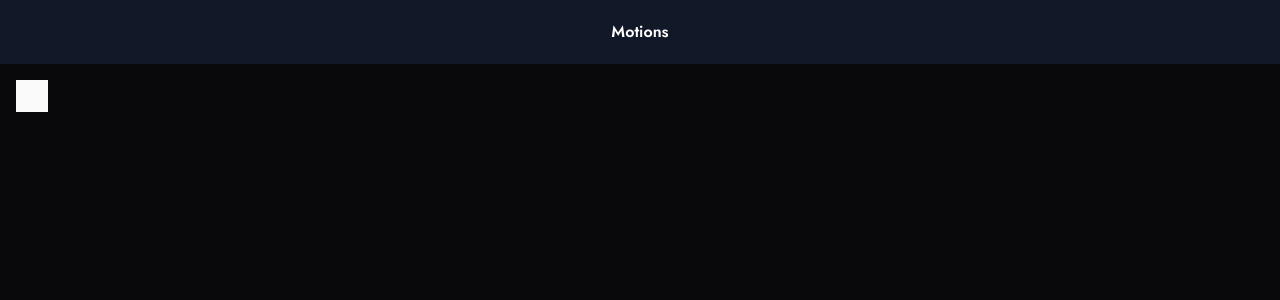
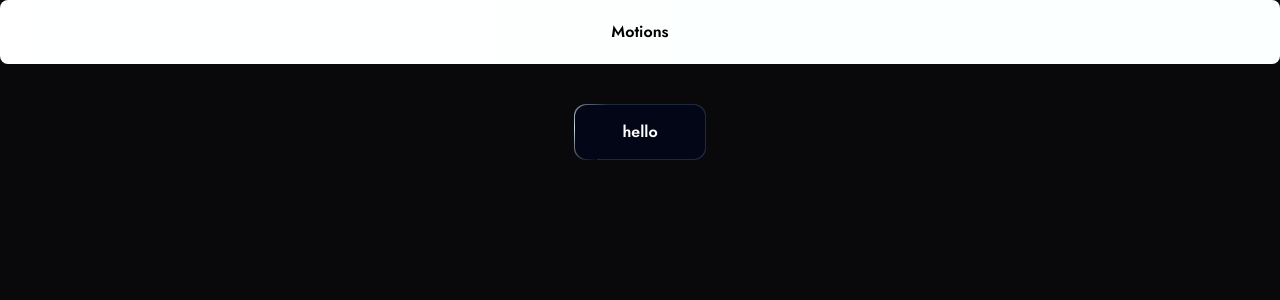
Before and after one commit to Zhoie/page-design-practice, a Next.js app: page /framer in a window 1280 px wide. Shown: the top 300 px of the page. Built offline with nearby package versions, Linux system fonts and the light colour scheme.

Commit message:
Add: light button.

```diff
--- a/src/app/framer/components/Block.tsx
+++ b/src/app/framer/components/Block.tsx
@@ -1,13 +1,15 @@
 'use client'
 import React from 'react'
-import {motion} from 'framer-motion'
+import { motion } from 'framer-motion'
 
 
-export default function Block() {
+export default function Block({ text }: { text?: string }) {
   return (
     <div className=''>
-        <div className='absolute p-4 m-4 bg-zinc-50'></div>
-
+      {/* <motion.div className='absolute p-8 m-4 bg-zinc-50' variants={animations} initial='hidden' animate='show' whileHover={'tap'}></motion.div> */}
+      <motion.div layout className='px-12 py-4 rounded-xl border-none bg-[conic-gradient(from_var(--shimmer-angle),theme(colors.slate.950)_0%,theme(colors.slate.300)_10%,theme(colors.slate.800)_20%)] animate-[shimmer_3s_linear_infinite]
+      relative
+      after:flex after:absolute after:bg-slate-950 after:inset-[1px] after:rounded-xl after:content-[attr(aria-label)] after:text-white after:items-center after:justify-center' aria-label={text}><span className='opacity-0'>{text}</span></motion.div>
     </div>
 
   )
--- a/src/app/framer/components/Navbar.module.css
+++ b/src/app/framer/components/Navbar.module.css
@@ -1,5 +1,6 @@
 .navbar {
     @apply flex justify-center items-center;
     @apply h-16;
-    @apply bg-gray-900 text-white ;
+    @apply text-black ;
+    @apply hover:text-white hover:duration-500;
   }
--- /dev/null
+++ b/src/app/framer/framer.css
@@ -0,0 +1,25 @@
+body {
+  background: theme('colors.slate.950');
+  color: theme('colors.slate.50');
+}
+
+/* main {
+  background: conic-gradient(from 45deg, white,black,white);
+  width: 100vw;
+  height: 100vh;
+} */
+
+@property --shimmer-angle {
+  syntax: '<angle>';
+  initial-value: 0deg;
+  inherits: false;
+}
+
+@keyframes shimmer {
+  0% {
+    --shimmer-angle: 0deg;
+  }
+  100% {
+    --shimmer-angle: 360deg;
+  }
+}
--- /dev/null
+++ b/src/app/framer/layout.tsx
@@ -0,0 +1,21 @@
+import './framer.css'
+
+export const metadata = {
+    title: 'NASA',
+
+}
+
+export default function FramerLayout({ children }: { children: React.ReactNode }) {
+
+    return (
+        <html lang="en" >
+            <head><title>Framer</title></head>
+
+            <body>
+                <main>
+                    {children}
+                </main>
+            </body>
+        </html>
+    )
+}
--- a/src/app/framer/motions.ts
+++ b/src/app/framer/motions.ts
@@ -1,15 +1,26 @@
-const navbarVariants = {
-    hidden: {
-        y: '-100%',
-        opacity: 0,
+export const animations = {
+    initial: {
+      opacity: 0,
+    //   x: 300,
     },
-    visible: {
-        y: 0,
-        opacity: 1,
-        transition: {
-            delay: 0.5,
-            duration: 0.5,
-            type: 'spring',
-        },
+
+    show: {
+      opacity: 1,
+      duration: 2,
+    //   x: 300,
+      borderRadius: 8,
+      background: "linear-gradient(to right, #FFFFFF, #FBFFFF)",
+      transition: { duration: 0.5, ease: "easeInOut" }
     },
-};
+
+    hover: {
+      background: "linear-gradient(to right, #3D7CD9, #39BFE9)",
+      transition: { type: "tween", duration: 0.5, ease: "easeInOut" }
+    },
+
+    tap: {
+
+        rotate: 45,
+
+    }
+  };
--- a/src/app/framer/page.tsx
+++ b/src/app/framer/page.tsx
@@ -1,12 +1,24 @@
+'use client'
+
 import React from 'react'
 import Navbar from './components/Navbar'
 import Block from './components/Block'
+import { motion } from 'framer-motion'
 
 export default function Framer() {
+
   return (
-    <div>
+    <div className='flex flex-col'>
       <Navbar />
-      <Block />
+      <div className='flex mt-10 mx-auto justify-center items-center rounded-xl cursor-pointer '>
+        {/* <motion.div variants={animations} initial='hidden' animate={'show'} whileHover={'hover'}> */}
+        <motion.div >
+
+          <Block text='hello' />
+
+        </motion.div>
+      </div>
     </div>
+
   )
 }
--- a/src/app/globals.css
+++ b/src/app/globals.css
@@ -2,15 +2,14 @@
 @tailwind components;
 @tailwind utilities;
 
-* body {
+body {
   @apply bg-zinc-950;
-
 }
 
 * h1 {
   @apply text-sm sm:text-xl;
   @apply text-teal-400 font-bold;
-    @apply uppercase
+  @apply uppercase;
 }
 
 * h2 {
@@ -19,11 +18,9 @@
 }
 
 * h3 {
-
   @apply text-sm sm:text-xl;
   @apply text-teal-400 font-semibold;
 }
-
 
 * h4 {
   @apply text-sm sm:text-xl;
--- a/src/app/layout.tsx
+++ b/src/app/layout.tsx
@@ -2,8 +2,8 @@ import './globals.css'
 import { Jost } from 'next/font/google'
 
 export const metadata = {
-  title: 'Create Next App',
-  description: 'Generated by create next app',
+  title: 'websites practice',
+  description: 'a website for pages practice',
 }
 
 const jost = Jost({ weight: '600', subsets: ['latin'], display: 'swap' })
--- a/src/app/nasa/layout.tsx
+++ b/src/app/nasa/layout.tsx
@@ -6,6 +6,9 @@ export default function NasaLayout({ children }: { children: React.ReactNode })
 
     return (
         <html lang='en' className={ubuntu.className}>
+            <head>
+                <title>NASA</title>
+            </head>
             <body>{children}</body>
         </html>
     )
--- a/src/app/nasa/page.tsx
+++ b/src/app/nasa/page.tsx
@@ -9,11 +9,11 @@ export default async function page() {
 
   const data: Apod = await getNasaData()
   return (
-    <div className='text-white'>
-      <p className=''> Title: {data.title}</p>
+    <div className=' flex flex-col text-white items-center justify-center'>
+      <p className='p-4 text-2xl'> {data.title}</p>
       <Image src={data.hdurl} width={400} height={400} alt=''/>
-      <p>copyright : {data.copyright}</p>
-      <p>explanation: {data.explanation}</p>
+      <p className='p-2 text-xs'>via {data.copyright}</p>
+      <p className='mx-10'> {data.explanation}</p>
     </div>
   )
 }
```
Lines whose indentation alone changed are shown as unchanged.
